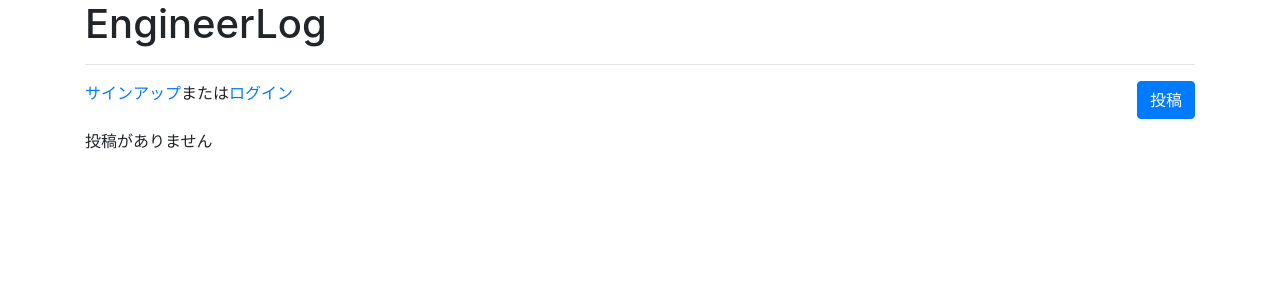
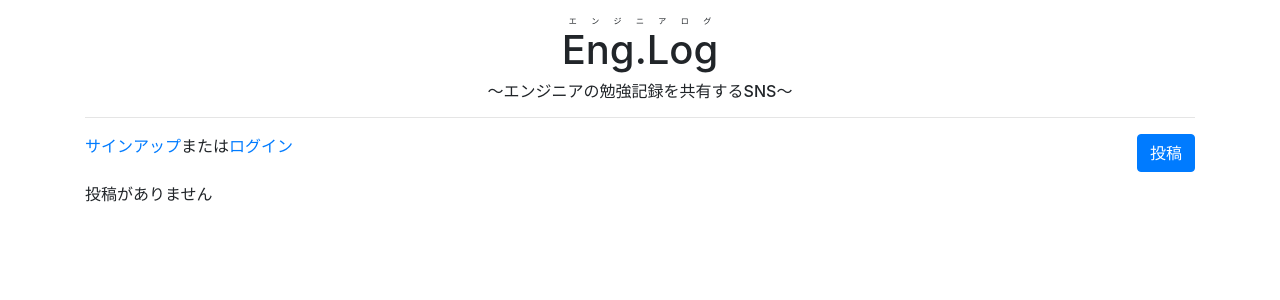
Before and after one commit to taichi0315/engineerlog, a Django app: page /engineerlog/ in a window 1280 px wide. Shown: the top 300 px of the page. Run offline with Django 3.2, Linux system fonts and the light colour scheme; data that the repository does not hold is empty; some libraries are stand-ins or nearby versions.

Commit message:
20181203_1

```diff
--- a/mysite/engineerlog/templates/engineerlog/base.html
+++ b/mysite/engineerlog/templates/engineerlog/base.html
@@ -10,7 +10,12 @@
 </head>
 <body>
   <div class="container">
-    <h1>EngineerLog</h1><hr>
+    <p>
+      <div class="text-center">
+        <ruby><rb><h1>Eng.Log</h1></rb><rt>エンジニアログ</rt></ruby>
+        <h6>〜エンジニアの勉強記録を共有するSNS〜</h6>
+      </div>
+    </p><hr>
     {% block content %}
       {{ content }}
     {% endblock %}
--- a/mysite/engineerlog/templates/engineerlog/index.html
+++ b/mysite/engineerlog/templates/engineerlog/index.html
@@ -19,9 +19,9 @@
 {% for post in posted_list %}
 
 <ul>
-    <div class="border border-primary rounded p-4">
-        <p><a href="profile/{{ post.created_by.username }}"><img src="{{ post.created_by.icon.url }}" />{{ post.created_by.displayname }}</a>@{{ post.created_by.username }} {{ post.created_at|naturaltime }}</p><hr>
-        <p id="app">勉強時間：{{ post.comb_duration }}</p>
+    <div class="border border-muted rounded p-4">
+        <p><a href="profile/{{ post.created_by.username }}"><img src="{{ post.created_by.icon.url }}" /> {{ post.created_by.displayname }}</a>@{{ post.created_by.username }} {{ post.created_at|naturaltime }}</p><hr>
+        <p id="app" class="text-success">勉強時間：{{ post.comb_duration }}</p>
         <p>{{ post.comment | linebreaksbr }}</p>
     </div>
 </ul>
--- a/mysite/engineerlog/templates/engineerlog/profile.html
+++ b/mysite/engineerlog/templates/engineerlog/profile.html
@@ -4,7 +4,7 @@
 
 <div>
     <p><div><img src="{{ object.icon.url }}" />{{ object.displayname }}<br>@{{ object.username }}</div></p>
-    <p><div class="border border-primary rounded p-4">{{ object.profile_sentence | linebreaksbr }}</div></p>
+    <p><div class="border border-muted rounded p-4">{{ object.profile_sentence | linebreaksbr }}</div></p>
 </div>
 
 <div class="float-right">
```
